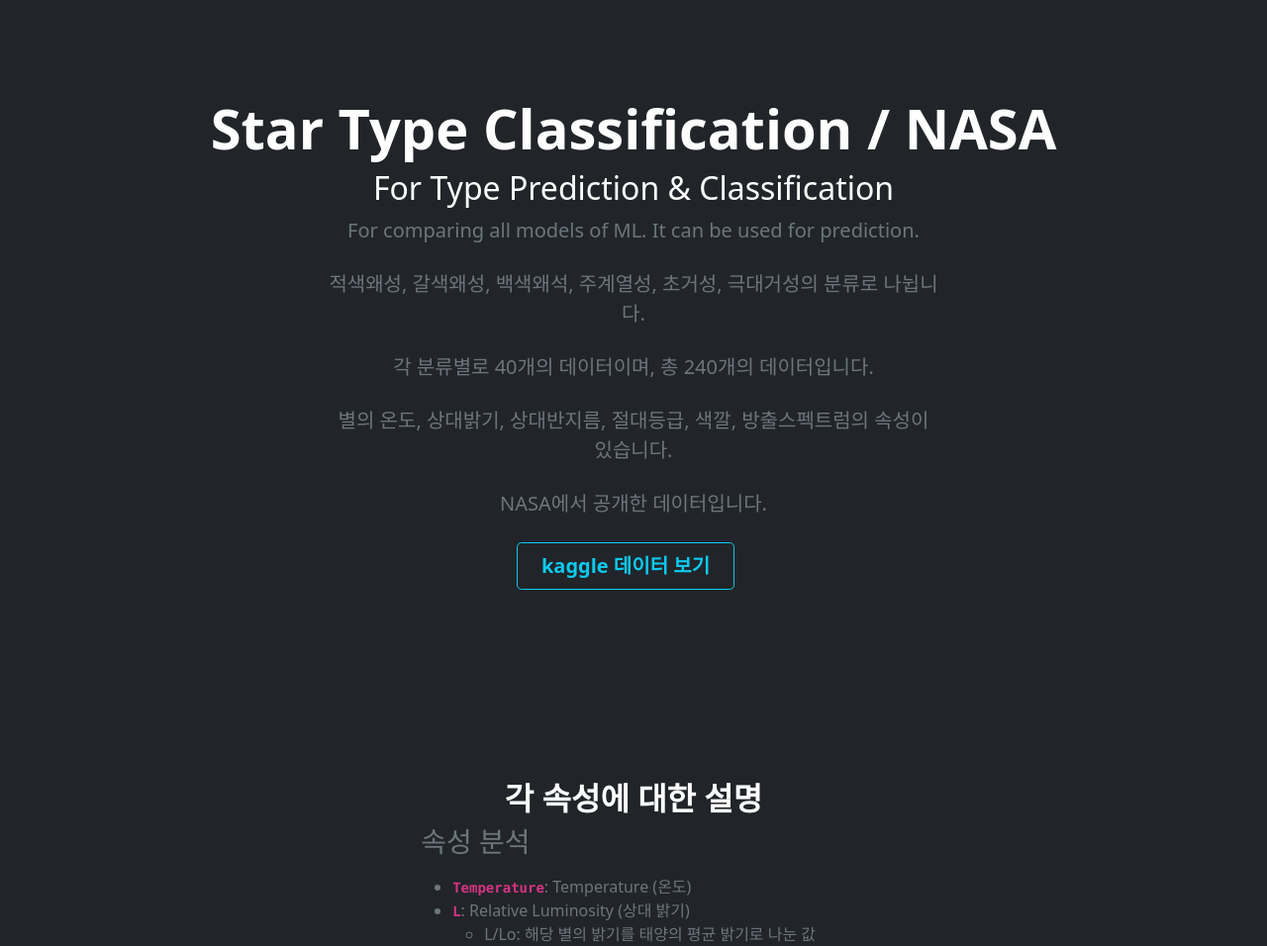
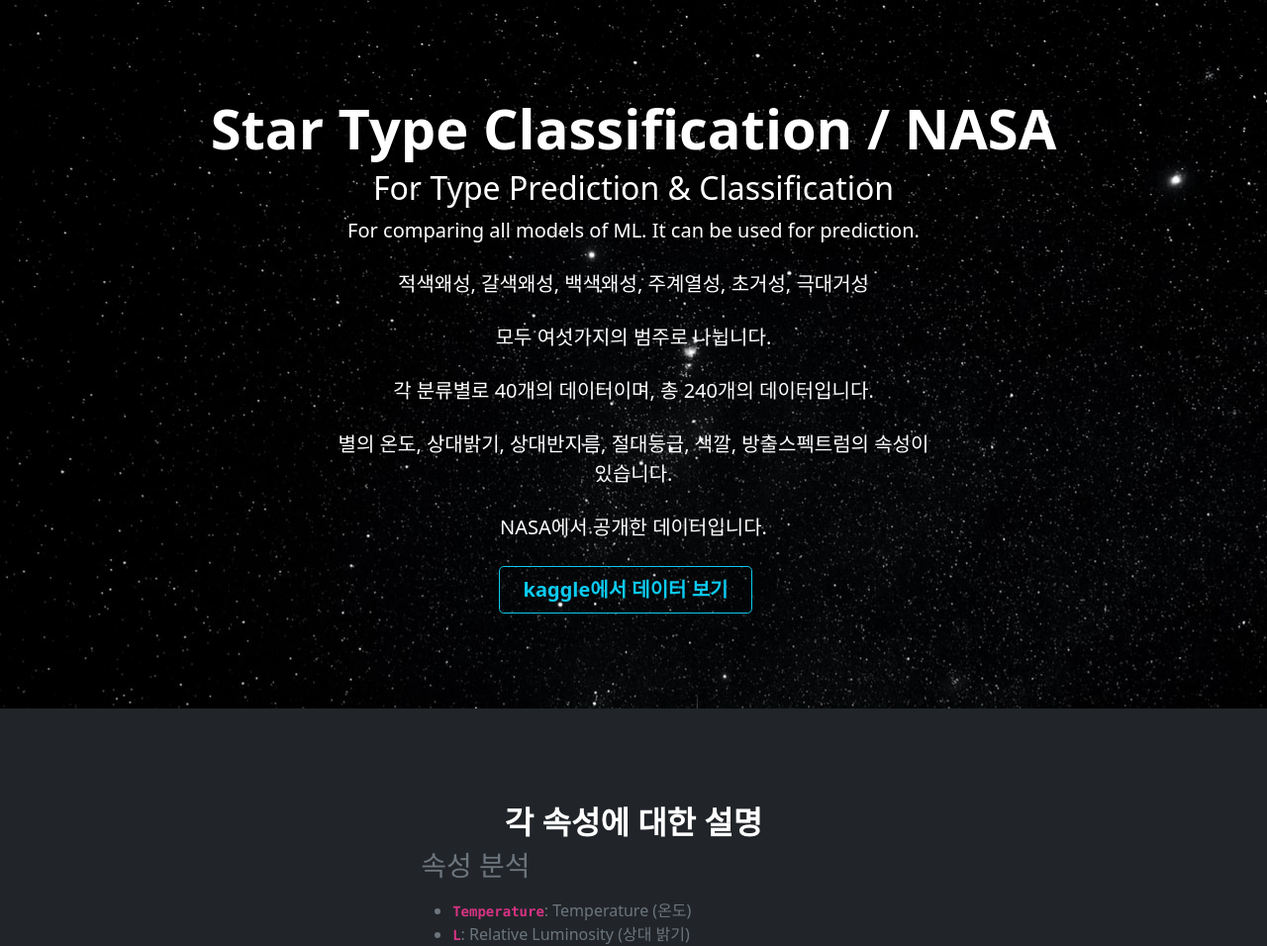
Before and after one commit to illstandtall/EDA_Project, a Flask app: template templates/eda.html in a window 1280 px wide. Shown: the part 56-1012 px from the top of the page at 99% size. Run offline with Flask 2, Linux system fonts and the light colour scheme; the template is opened without the code that fills it, so the values that code supplies are empty; parts of the project's set-up code (start-up, migrations or seed data) failed here and were passed over; some libraries are stand-ins or nearby versions.

Commit message:
add background image

```diff
--- a/templates/eda.html
+++ b/templates/eda.html
@@ -36,19 +36,21 @@
             </div>
             </div>
         </nav>
-        <div class="text-secondary px-4 py-5 text-center">
+        <div class="text-secondary px-4 py-5 text-center"
+          style="background-image: url('/static/img/starry_night.jpg');">
             <div class="py-5">
                 <h1 class="display-4 fw-bold text-white">Star Type Classification / NASA</h1>
                 <h2 class="display-7 text-white">For Type Prediction & Classification</h2>
                 <div class="col-lg-6 mx-auto">
-                  <p class="fs-5 mb-4">For comparing all models of ML. It can be used for prediction.</p>
-                  <p class="fs-5 mb-4">적색왜성, 갈색왜성, 백색왜석, 주계열성, 초거성, 극대거성의 분류로 나뉩니다.</p>
-                  <p class="fs-5 mb-4">각 분류별로 40개의 데이터이며, 총 240개의 데이터입니다.</p>
-                  <p class="fs-5 mb-4">별의 온도, 상대밝기, 상대반지름, 절대등급, 색깔, 방출스펙트럼의 속성이 있습니다.</p>
-                  <p class="fs-5 mb-4">NASA에서 공개한 데이터입니다.</p>
+                  <p class="fs-5 mb-4 text-white">For comparing all models of ML. It can be used for prediction.</p>
+                  <p class="fs-5 mb-4 text-white">적색왜성, 갈색왜성, 백색왜성, 주계열성, 초거성, 극대거성</p>
+                  <p class="fs-5 mb-4 text-white">모두 여섯가지의 범주로 나뉩니다.</p>
+                  <p class="fs-5 mb-4 text-white">각 분류별로 40개의 데이터이며, 총 240개의 데이터입니다.</p>
+                  <p class="fs-5 mb-4 text-white">별의 온도, 상대밝기, 상대반지름, 절대등급, 색깔, 방출스펙트럼의 속성이 있습니다.</p>
+                  <p class="fs-5 mb-4 text-white">NASA에서 공개한 데이터입니다.</p>
                   <div class="d-grid gap-2 d-sm-flex justify-content-sm-center">
                     <a class="btn btn-outline-info btn-lg px-4 me-sm-3 fw-bold"
-                        href="https://www.kaggle.com/brsdincer/star-type-classification" role="button">kaggle 데이터 보기</a>
+                        href="https://www.kaggle.com/brsdincer/star-type-classification" role="button">kaggle에서 데이터 보기</a>
                 </div>
                 </div>
             </div>
```
Also changed, not shown: static/img/starry_night.jpg (added).
